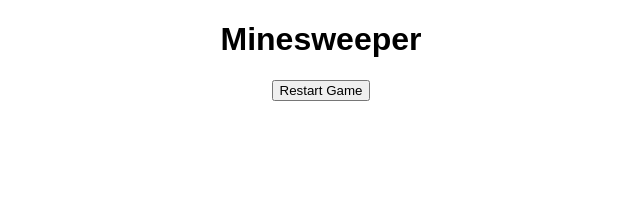
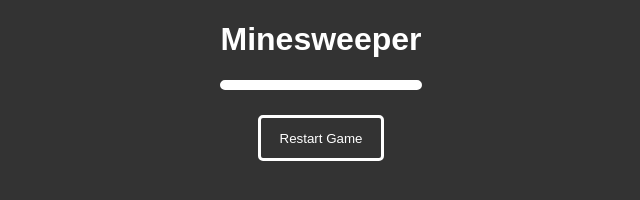
Before and after one commit to BiigBan/Minesweeper, a plain HTML site: page index.html in a window 1280 px wide. Shown: the whole page, without its empty margins (319-959 px from the left). Drawn offline with Linux system fonts and the light colour scheme.

Commit message:
Design update

```diff
--- a/style.css
+++ b/style.css
@@ -1,12 +1,17 @@
 body {
   font-family: Arial;
+  background-color: #333;
 }
 .board {
   display: flex;
   flex-wrap: wrap;
-  width: 200px;
+  width: 192px;
   margin: auto;
+  border:5px solid white;
+  border-radius: 5px;
+  margin-bottom: 2%;
 }
+
 .cell {
   width: 20px;
   height: 20px;
@@ -24,3 +29,20 @@ body {
 .cell.mine {
   background-color: red;
 }
+h1{
+  color:white;
+}
+
+#restart-button{
+  color:white;
+  width: 10%;
+  height: 5%;
+  background-color: #333;
+  border:3px solid white;
+  border-radius: 5px;
+  padding: 1%;
+}
+#restart-button:hover{
+  background-color: #222;
+
+}
```
